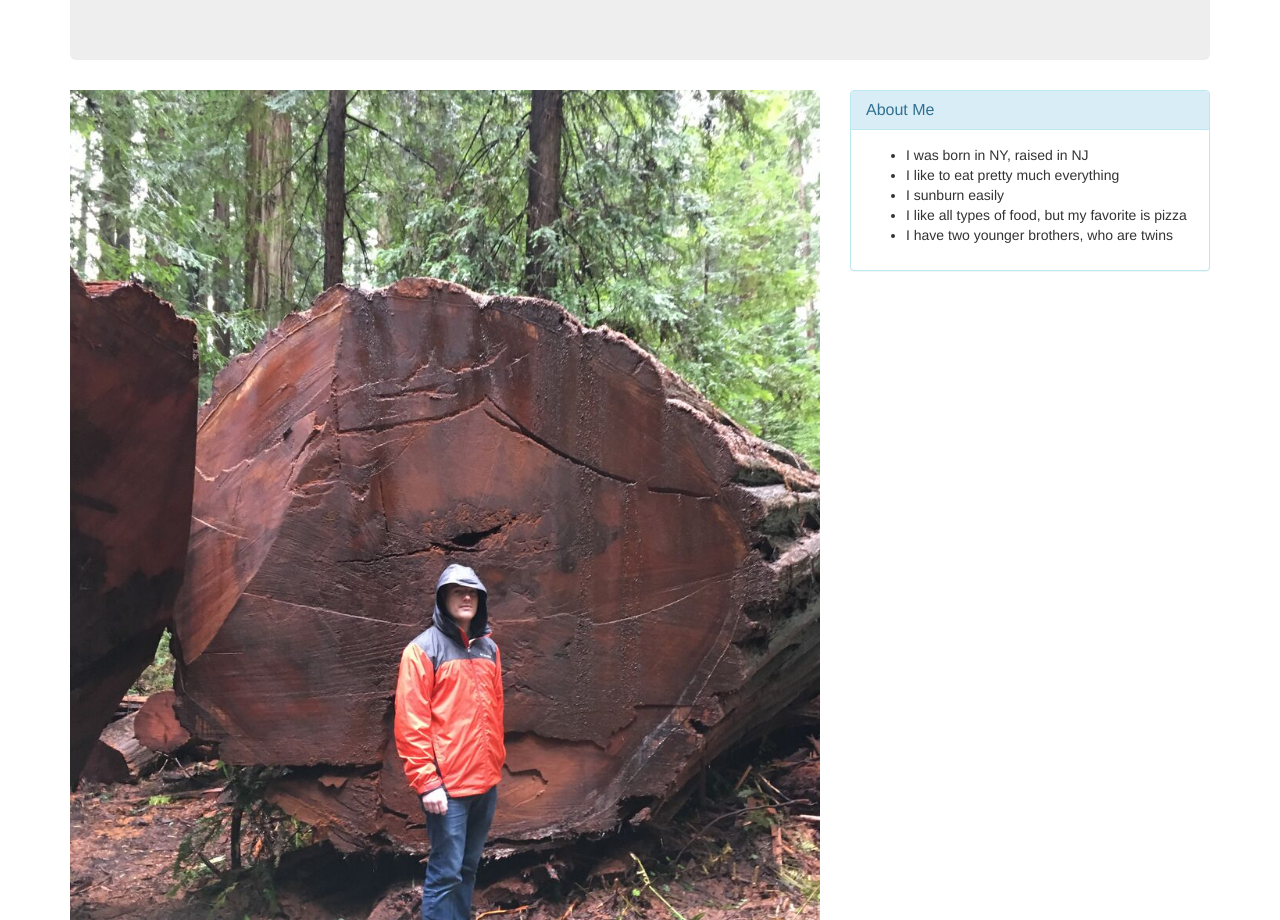
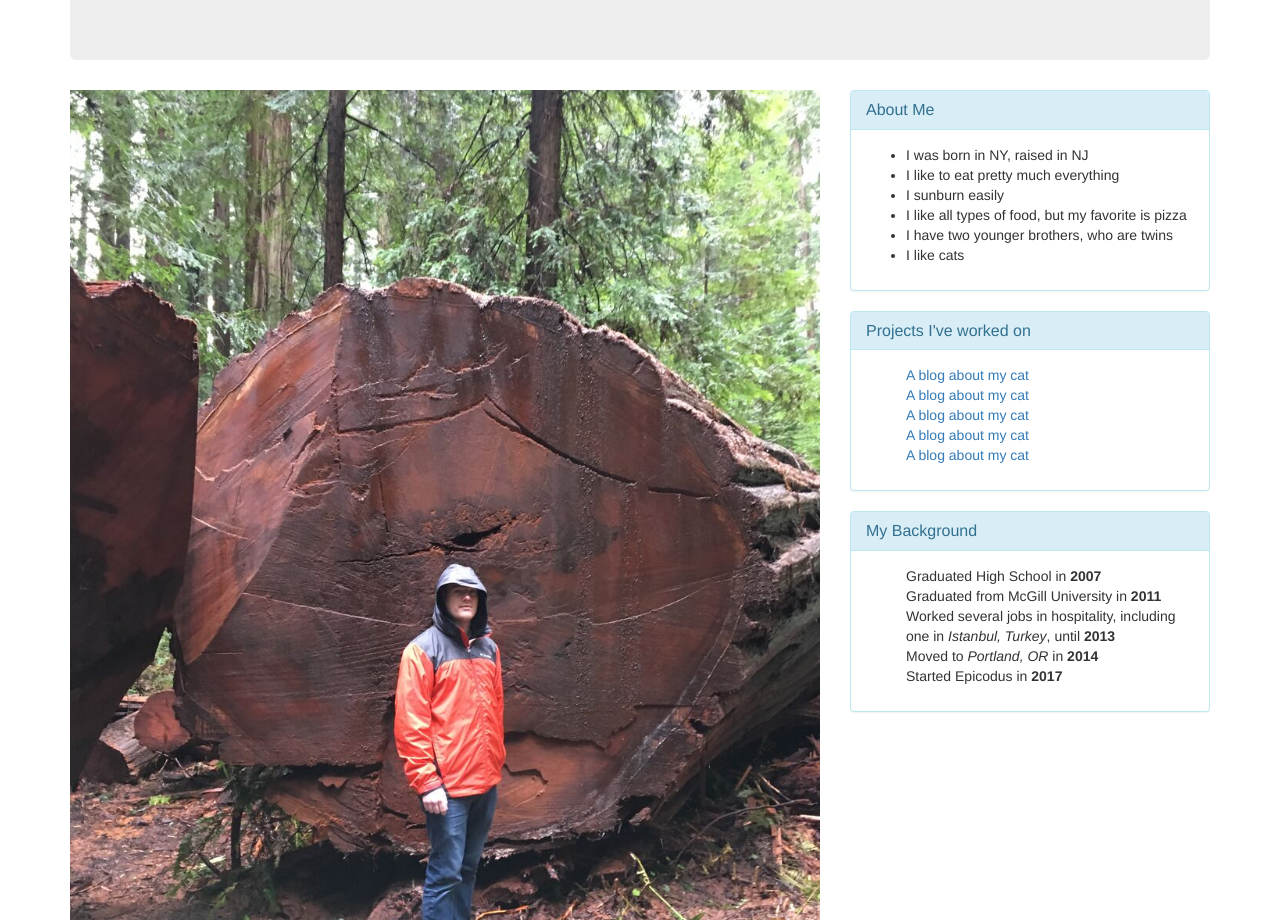
Before and after one commit to dcuthell/david-portfolio, a plain HTML site: page index.html in a window 1280 px wide. Shown: the part 180-1100 px from the top of the page. Drawn offline with Linux system fonts and the light colour scheme.

Commit message:
add projects and background panels

```diff
--- a/css/styles.css
+++ b/css/styles.css
@@ -0,0 +1,3 @@
+.nobullet{
+  list-style-type: none;
+}
--- a/index.html
+++ b/index.html
@@ -27,6 +27,35 @@
                 <li>I sunburn easily</li>
                 <li>I like all types of food, but my favorite is pizza</li>
                 <li>I have two younger brothers, who are twins</li>
+                <li>I like cats</li>
+              </ul>
+            </div>
+          </div>
+          <div class="panel panel-info">
+            <div class="panel-heading">
+              <h2 class="panel-title">Projects I've worked on</h2>
+            </div>
+            <div class="panel-body">
+              <ul class="nobullet">
+                <li><a href="#">A blog about my cat</a></li>
+                <li><a href="#">A blog about my cat</a></li>
+                <li><a href="#">A blog about my cat</a></li>
+                <li><a href="#">A blog about my cat</a></li>
+                <li><a href="#">A blog about my cat</a></li>
+              </ul>
+            </div>
+          </div>
+          <div class="panel panel-info">
+            <div class="panel-heading">
+              <h2 class="panel-title">My Background</h2>
+            </div>
+            <div class="panel-body">
+              <ul class="nobullet">
+                <li>Graduated High School in <strong>2007</strong></li>
+                <li>Graduated from McGill University in <strong>2011</strong></li>
+                <li>Worked several jobs in hospitality, including one in <em>Istanbul, Turkey</em>, until <strong>2013</strong></li>
+                <li>Moved to <em>Portland, OR</em> in <strong>2014</strong></li>
+                <li>Started Epicodus in <strong>2017</strong></li>
               </ul>
             </div>
           </div>
```
